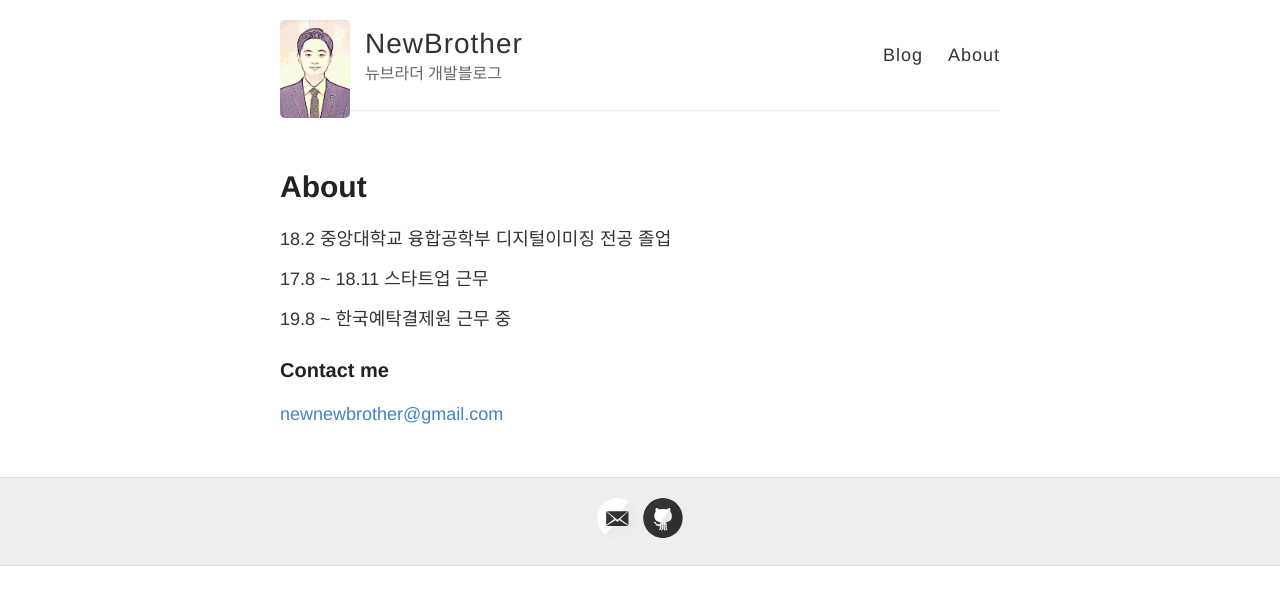
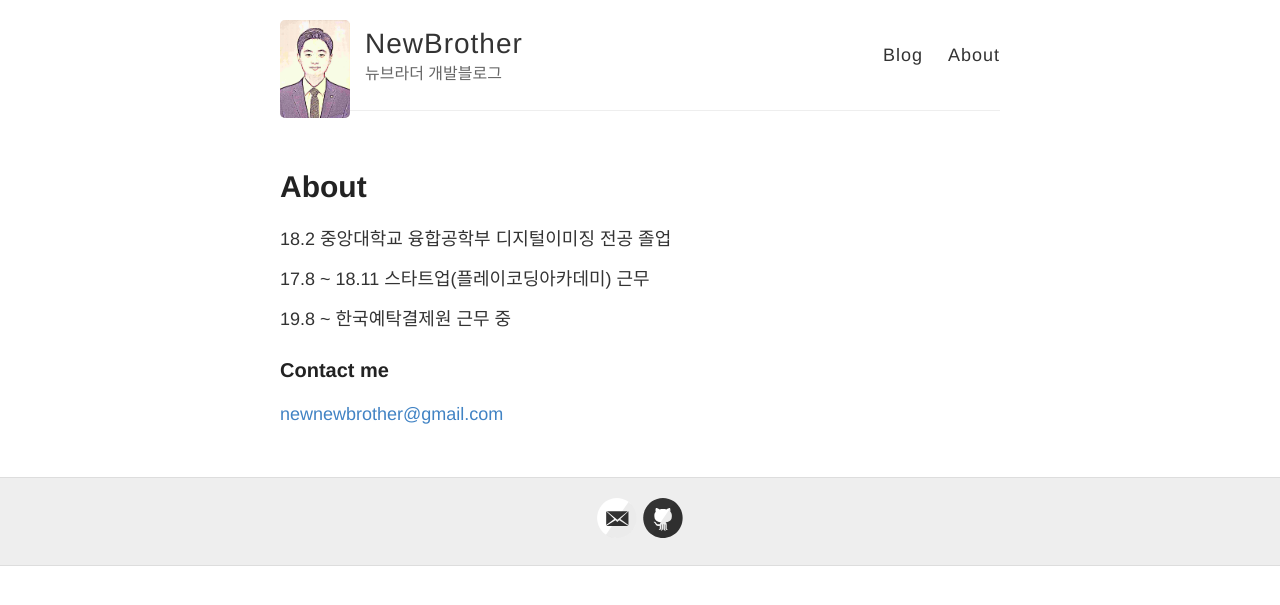
Before and after one commit to newbrother/newbrother.github.io, a Jekyll site: the page built from about.md, in a window 1280 px wide. Shown: the top 605 px of the page. Built offline with Jekyll 4.4.1, drawn with Linux system fonts in a browser that asks for light colours.

Commit message:
Update about.md

```diff
--- a/about.md
+++ b/about.md
@@ -5,7 +5,7 @@ permalink: /about/
 ---
 18.2 중앙대학교 융합공학부 디지털이미징 전공 졸업
 
-17.8 ~ 18.11 스타트업 근무
+17.8 ~ 18.11 스타트업(플레이코딩아카데미) 근무
 
 19.8 ~ 한국예탁결제원 근무 중
 
```
